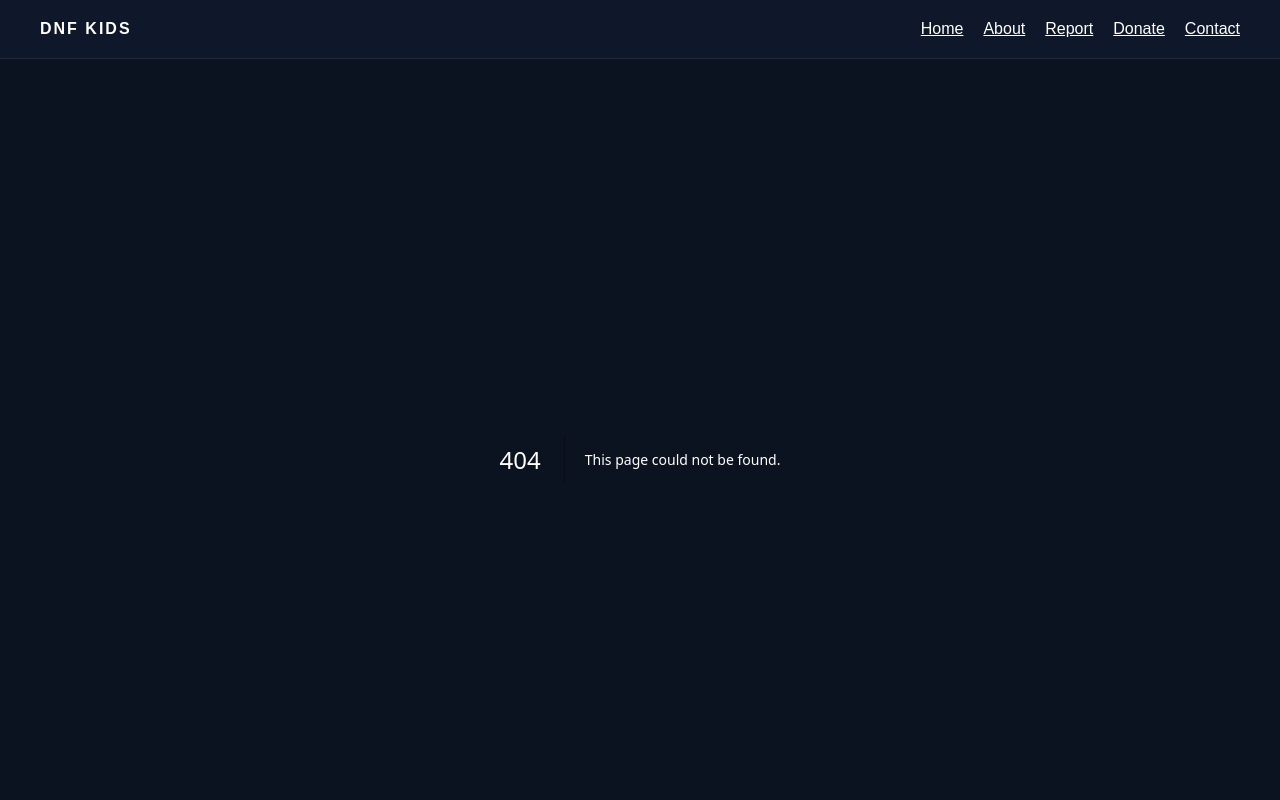
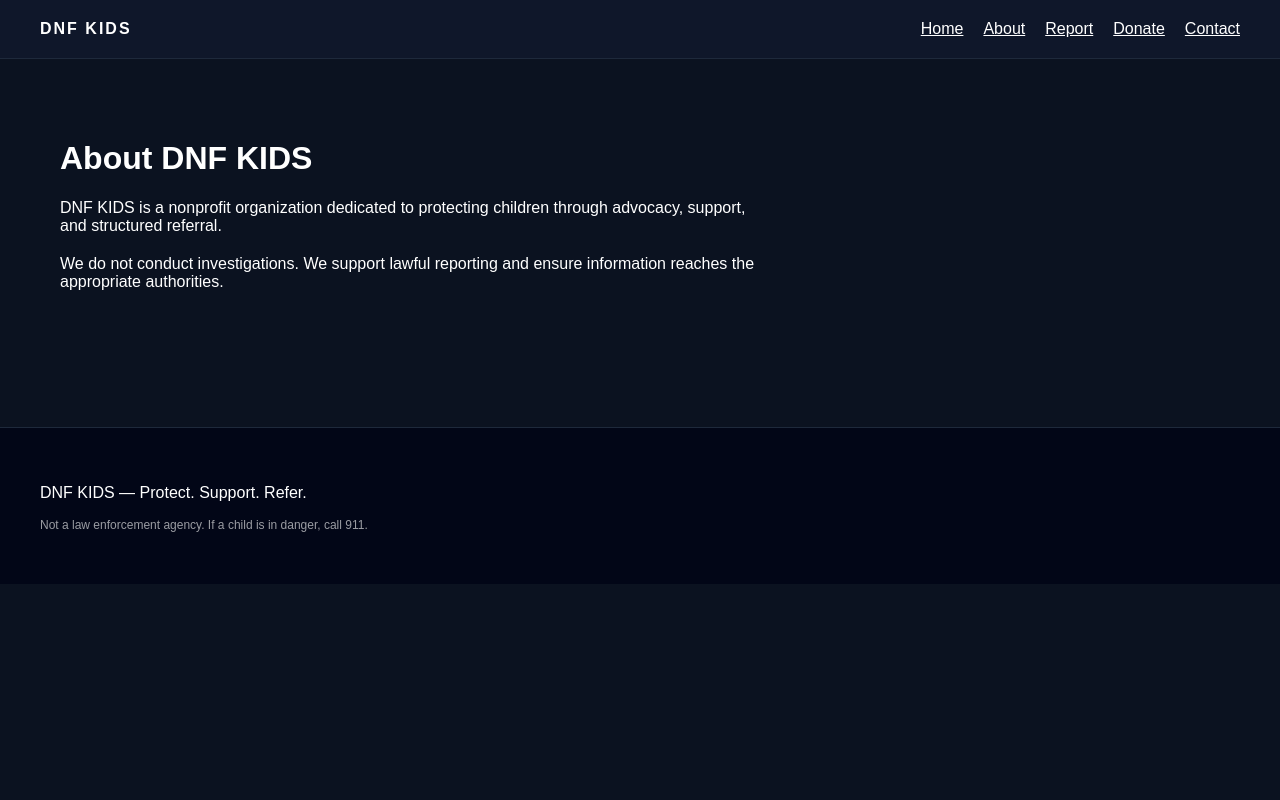
Before and after one commit to lomantochris-byte/dnf-kids-site, a Next.js app: page /about in a window 1280 px wide. Before the commit this address had no page. Shown: the top 800 px of the page. Built offline with nearby package versions, Linux system fonts and the light colour scheme.

Commit message:
Create page.tsx

```diff
--- /dev/null
+++ b/app/about/page.tsx
@@ -0,0 +1,17 @@
+export default function About() {
+  return (
+    <main style={{ padding: "60px" }}>
+      <h1>About DNF KIDS</h1>
+
+      <p style={{ marginTop: "20px", maxWidth: "700px" }}>
+        DNF KIDS is a nonprofit organization dedicated to protecting children
+        through advocacy, support, and structured referral.
+      </p>
+
+      <p style={{ marginTop: "20px", maxWidth: "700px" }}>
+        We do not conduct investigations. We support lawful reporting and ensure
+        information reaches the appropriate authorities.
+      </p>
+    </main>
+  );
+}
```
